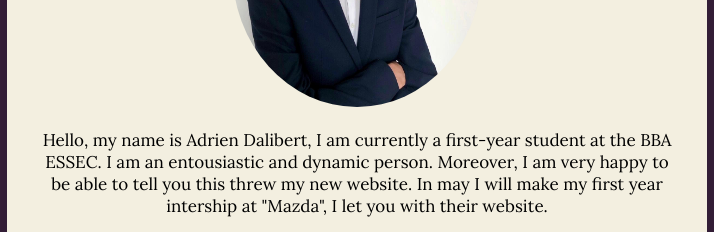
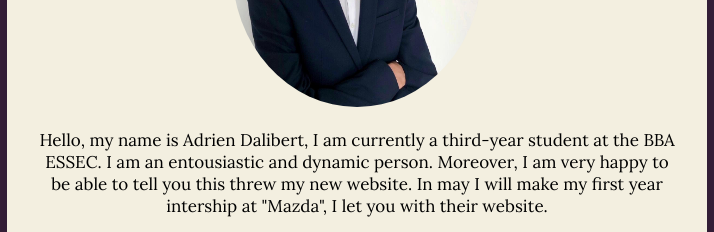
Before and after one commit to b00784988/my-profile, a plain HTML site: page index.html in a window 1280 px wide. Shown: the part 840-1072 px from the top of the page, 283-997 px from the left. Drawn offline with Linux system fonts and the light colour scheme.

Commit message:
Update index.html

```diff
--- a/index.html
+++ b/index.html
@@ -20,7 +20,7 @@
 		<div class="card-white" id="introduction">
 			<h1>Who am I ?</h1>
 			<img src="images/my-image-couleur.jpg" id="img-circle" alt="Adrien Dalibert">
-			<p id="introduction">Hello, my name is Adrien Dalibert, I am currently a first-year student at the BBA ESSEC. I am an entousiastic and dynamic person. Moreover, I am very happy to be able to tell you this threw my new website. In may I will make my first year intership at "Mazda", I let you with their website.</p>
+			<p id="introduction">Hello, my name is Adrien Dalibert, I am currently a third-year student at the BBA ESSEC. I am an entousiastic and dynamic person. Moreover, I am very happy to be able to tell you this threw my new website. In may I will make my first year intership at "Mazda", I let you with their website.</p>
 			<a href=https://www.mazda.fr target="_blank" class="btn-big">Discover Mazda</a>
 		</div>
 
```
